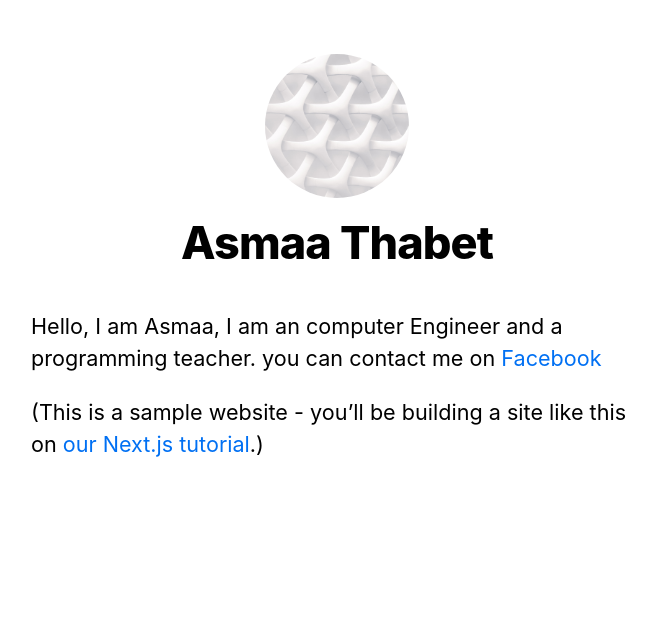
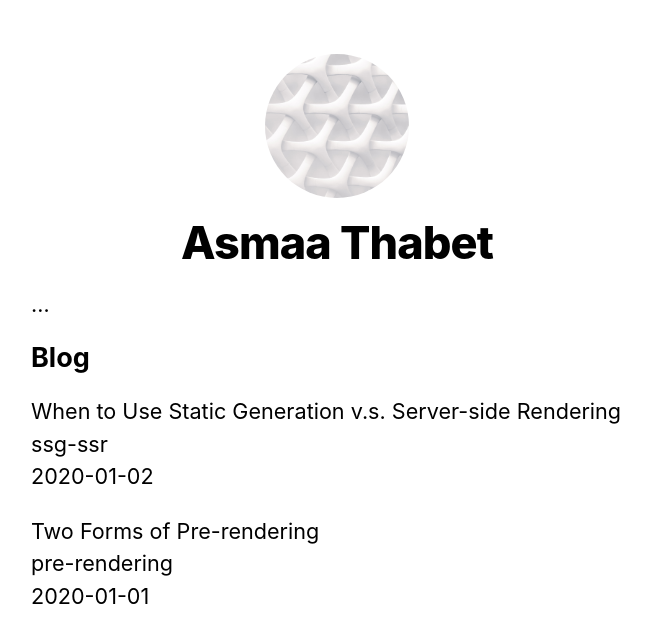
Before and after one commit to Asmaathabet/blog, a Next.js app: page / in a window 1280 px wide. Shown: the top 642 px of the page, without its empty margins (303-959 px from the left). Built offline with nearby package versions, Linux system fonts and the light colour scheme.

Commit message:
- create a simple library for fetching data from the file system - fetched external data (from the file system) and pre-rendered the index page with this data.

```diff
--- /dev/null
+++ b/lib/posts.js
@@ -0,0 +1,35 @@
+import fs from 'fs'
+import path from 'path'
+import matter from 'gray-matter'
+
+const postsDirectory = path.join(process.cwd(), 'posts')
+
+export function getSortedPostsData() {
+  // Get file names under /posts
+  const fileNames = fs.readdirSync(postsDirectory)
+  const allPostsData = fileNames.map(fileName => {
+    // Remove ".md" from file name to get id
+    const id = fileName.replace(/\.md$/, '')
+
+    // Read markdown file as string
+    const fullPath = path.join(postsDirectory, fileName)
+    const fileContents = fs.readFileSync(fullPath, 'utf8')
+
+    // Use gray-matter to parse the post metadata section
+    const matterResult = matter(fileContents)
+
+    // Combine the data with the id
+    return {
+      id,
+      ...matterResult.data
+    }
+  })
+  // Sort posts by date
+  return allPostsData.sort((a, b) => {
+    if (a.date < b.date) {
+      return 1
+    } else {
+      return -1
+    }
+  })
+}
--- a/pages/index.js
+++ b/pages/index.js
@@ -1,14 +1,24 @@
 import Head from 'next/head'
 import Layout, { siteTitle } from '../components/layout'
 import utilStyles from '../styles/utils.module.css'
+import { getSortedPostsData } from '../lib/posts'
 
-export default function Home() {
+export async function getStaticProps() {
+  const allPostsData = getSortedPostsData()
+  return {
+    props: {
+      allPostsData
+    }
+  }
+}
+
+export default function Home({allPostsData}) {
   return (
     <Layout home>
       <Head>
         <title>{siteTitle}</title>
       </Head>
-      <section className={utilStyles.headingMd}>
+      {/* <section className={utilStyles.headingMd}>
         <p>Hello, I am Asmaa, I am an computer Engineer and a programming teacher.
           you can  contact me on <a href="https://www.facebook.com/asmaa.thabet.92351">Facebook</a>
         </p>
@@ -16,6 +26,22 @@ export default function Home() {
           (This is a sample website - you’ll be building a site like this on{' '}
           <a href="https://nextjs.org/learn">our Next.js tutorial</a>.)
         </p>
+      </section> */}
+
+    <section className={utilStyles.headingMd}>…</section>
+      <section className={`${utilStyles.headingMd} ${utilStyles.padding1px}`}>
+        <h2 className={utilStyles.headingLg}>Blog</h2>
+        <ul className={utilStyles.list}>
+          {allPostsData.map(({ id, date, title }) => (
+            <li className={utilStyles.listItem} key={id}>
+              {title}
+              <br />
+              {id}
+              <br />
+              {date}
+            </li>
+          ))}
+        </ul>
       </section>
     </Layout>
   )
```
